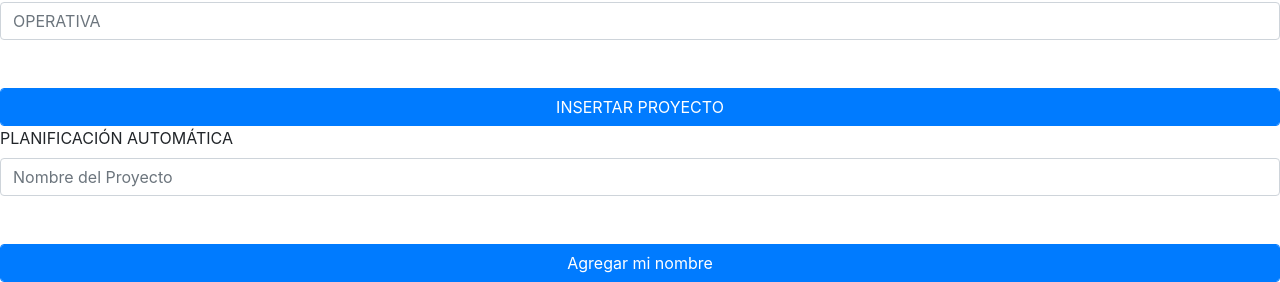
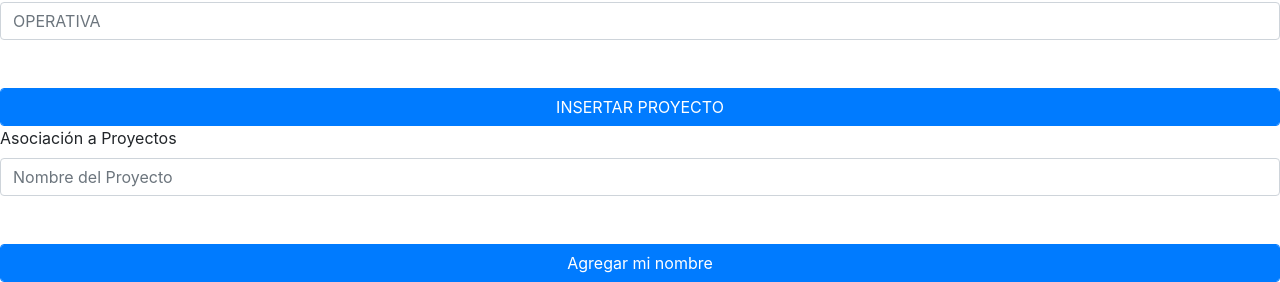
Before and after one commit to catorres8/proyecto-BDD, a PHP site: page /socio_in.php in a window 1280 px wide. Shown: the part 549-831 px from the top of the page. Run offline with PHP 8.4, Linux system fonts and the light colour scheme; data that the repository does not hold is empty.

Commit message:
Cambio en socio_in.php

```diff
--- a/entrega3/Proyecto/socio_in.php
+++ b/entrega3/Proyecto/socio_in.php
@@ -55,7 +55,7 @@ and open the template in the editor.
 
         <div
             <form role="form" action="back_socio_in.php" method="post">
-                <label>PLANIFICACIÓN AUTOMÁTICA</label>
+                <label>Asociación a Proyectos</label>
 
                 <input class="form-control" type="text" name="nombre_proyecto"
                        placeholder="Nombre del Proyecto">
```
